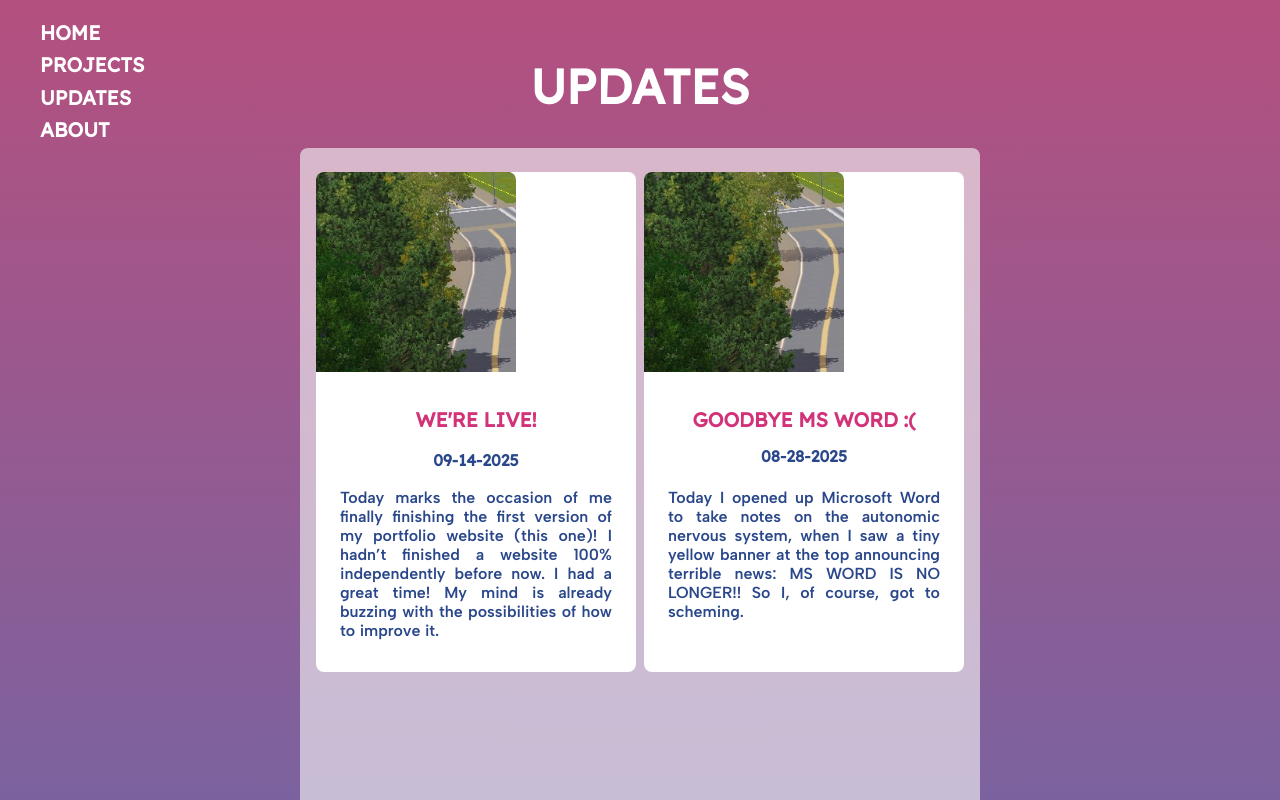
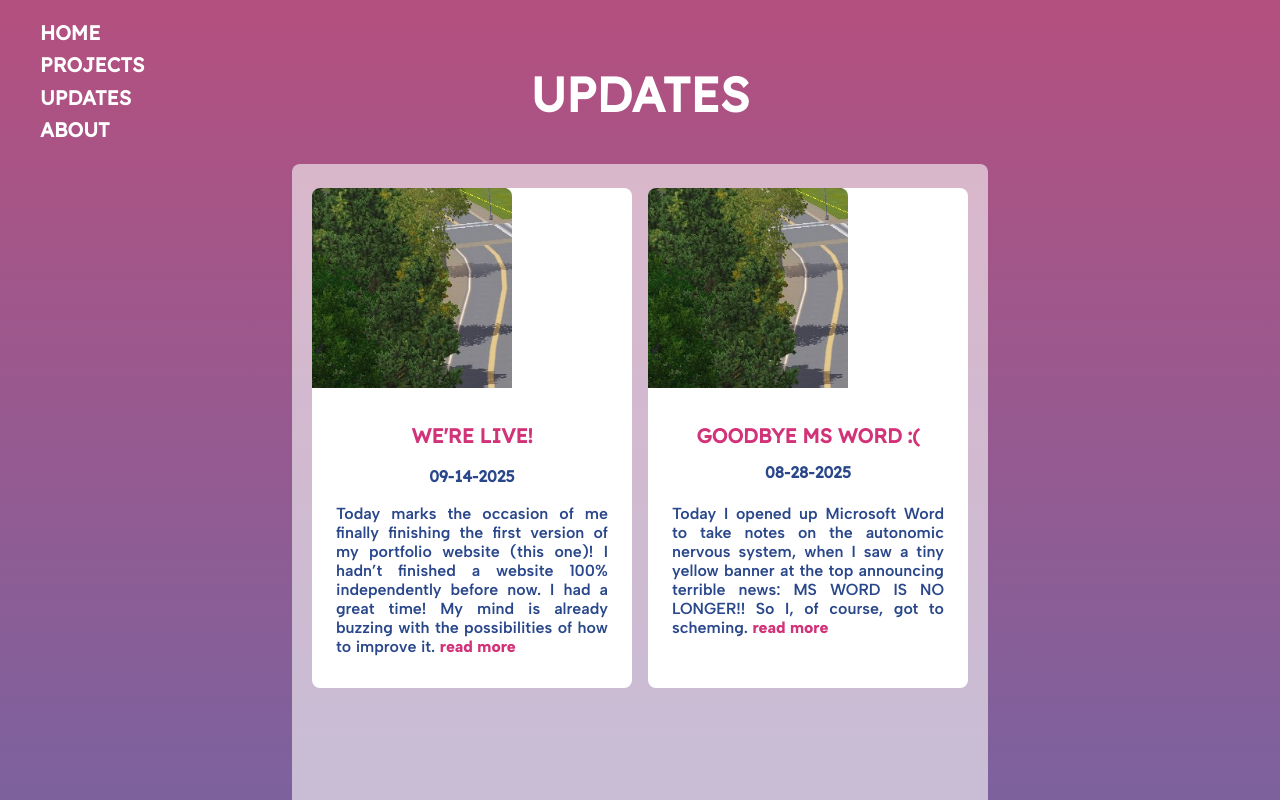
Before and after one commit to olmsteadca/portfolioWebsite, a React (Vite) app: page /#/Updates in a window 1280 px wide. Shown: the top 800 px of the page. Built offline with nearby package versions, Linux system fonts and the light colour scheme.

Commit message:
generate update pages

```diff
--- a/src/App.jsx
+++ b/src/App.jsx
@@ -4,6 +4,7 @@ import Home from '@/pages/home/Home.jsx';
 import Projects from '@/pages/projects/Projects.jsx';
 import About from '@/pages/about/About.jsx';
 import Updates from '@/pages/updates/Updates.jsx';
+import UpdatePage from '@/pages/updates/UpdatePage.jsx';
 
 function App() {
   return (
@@ -11,9 +12,10 @@ function App() {
       <Routes>
         <Route path="/" element={<Layout />}>
           <Route index element={<Home />} />
-                    <Route path="projects" element={<Projects />} />
-                    <Route path="updates" element={<Updates />} />
-                    <Route path="about" element={<About />} />
+          <Route path="Projects" element={<Projects />} />
+          <Route path="Updates" element={<Updates />} />
+          <Route path="/Updates/:id" element={<UpdatePage />} />
+          <Route path="About" element={<About />} />
         </Route>
       </Routes>
     </Router>
--- a/src/index.css
+++ b/src/index.css
@@ -60,6 +60,7 @@ body {
     grid-template-rows: 1fr auto;
     min-height: 100vh;
     min-width: 100vw;
+    margin-bottom: 0;
   }
 
   .nav {
@@ -91,6 +92,7 @@ body {
     min-height: 100vh;
     align-items: center;
     justify-content: flex-start;
+    margin-bottom: 0;
   }
 
   .nav, .page, .footer {
@@ -114,6 +116,7 @@ body {
     justify-self: center;
     align-items: center;
     width: 100%;
+    margin: 1rem;
 }
 
 /* resusable spacing */
@@ -122,6 +125,7 @@ body {
     flex-direction: column;
     justify-content: center;
     align-items: center;
+    margin: 1rem;
 }
 
 .flex-row {
--- a/src/pages/home/components/RecentUpdates.jsx
+++ b/src/pages/home/components/RecentUpdates.jsx
@@ -3,25 +3,21 @@ import UpdateCard from "$/updates/components/UpdateCard.jsx"
 
 function RecentUpdates() {
   var updates = allUpdates.slice(-2);
-
-    var path = "/GoodbyeMSWord"
-
   return (
-
     <section id="recent-updates-section">
       <div className="section-content">
         <h1 className="title">Recent Updates</h1>
-
-                <ul className="flex-row" style={{flexWrap: "nowrap"}}>
+        <ul className="flex-row" style={{ flexWrap: "nowrap", listStyle: "none" }}>
           {updates.map((update) => (
+            <li key={update.id}>
               <UpdateCard
-                            key={update.id}
+                id={update.id}
                 title={update.title}
                 date={update.date}
                 summary={update.summary}
                 image={update.image}
-                            path={path}
               />
+            </li>
           ))}
         </ul>
       </div>
--- /dev/null
+++ b/src/pages/updates/UpdatePage.jsx
@@ -0,0 +1,33 @@
+import React from 'react';
+import { useParams } from 'react-router-dom';
+import updates from '@/data/updates.json';
+
+function RenderContent({ content }) {
+  return (
+    <div>
+      {content.split('\n').map((line, index) => (
+        <p key={index} style={{ marginBottom: "4rem", marginInline: "4rem", textAlign: "justify"}}>{line}</p>
+      ))}
+    </div>
+  );
+}
+
+function UpdatePage() {
+  const { id } = useParams();
+  const update = updates.find((update) => update.id.toString() === id);
+
+  if (!update) {
+    return <div>Update not found</div>;
+  }
+
+  return (
+    <section id={update.id + update.title}>
+      <div className="transparent-container" style={{padding: "1rem"}}>
+        <h2>{update.title}</h2>
+        <RenderContent content={update.content} />
+      </div>
+    </section>
+  );
+}
+
+export default UpdatePage;
--- a/src/pages/updates/components/UpdateCard.jsx
+++ b/src/pages/updates/components/UpdateCard.jsx
@@ -1,38 +1,28 @@
-import Image from "@/components/image.jsx"
-import "./updateCard.css"
+import React from 'react';
+import { Link } from 'react-router-dom';
+import Image from "@/components/image.jsx";
+import "./updateCard.css";
 
 function UpdateCard({ id, title, date, summary, image }) {
-
   return (
-
-            <div className="update-container" key={id}>
+    <div className="update-container">
         <div>
-
-                    <Image
-                        src={image}
-                        use="top"
-                    />
-
-                    <div className="flex-column" style={{padding: "2rem", position: "relative"}}>
-
+          <Image src={image} use="top" />
+          <div className="flex-column" style={{ padding: "2rem", position: "relative" }}>
             <div className="flex-row">
-                            <h2 style={{ color: "#D23278", marginBottom: "4rem"}}>{title}</h2>
+              <h2 style={{ color: "#D23278", marginBottom: "4rem" }}>{title}</h2>
             </div>
-
-                        <div className="flex-row" style={{position: "absolute", top: "20%"}}>
+            <div className="flex-row" style={{ position: "absolute", top: "20%" }}>
               <h3>{date}</h3>
             </div>
-
-                        <div className="flex-row">
-                            <p style={{textAlign: "justify", marginInline: "1rem"}}>{summary}</p>
-                        </div>
-
-                    </div>
-
+            <div className="flex-row" style={{ justifyContent: "space-between"}}>
+              <p style={{ textAlign: "justify", marginInline: "1rem" }}>{summary}
+                <span><Link to={`/Updates/${id}`} style={{ textDecoration: "none", color: "#D23278", fontWeight: "700"}}> read more</Link></span>
+              </p>
             </div>
           </div>
-
-
+        </div>
+    </div>
   );
 }
 
```
Also changed, not shown: src/data/updates.json (+1 -1 lines). Lines whose indentation alone changed are shown as unchanged.
